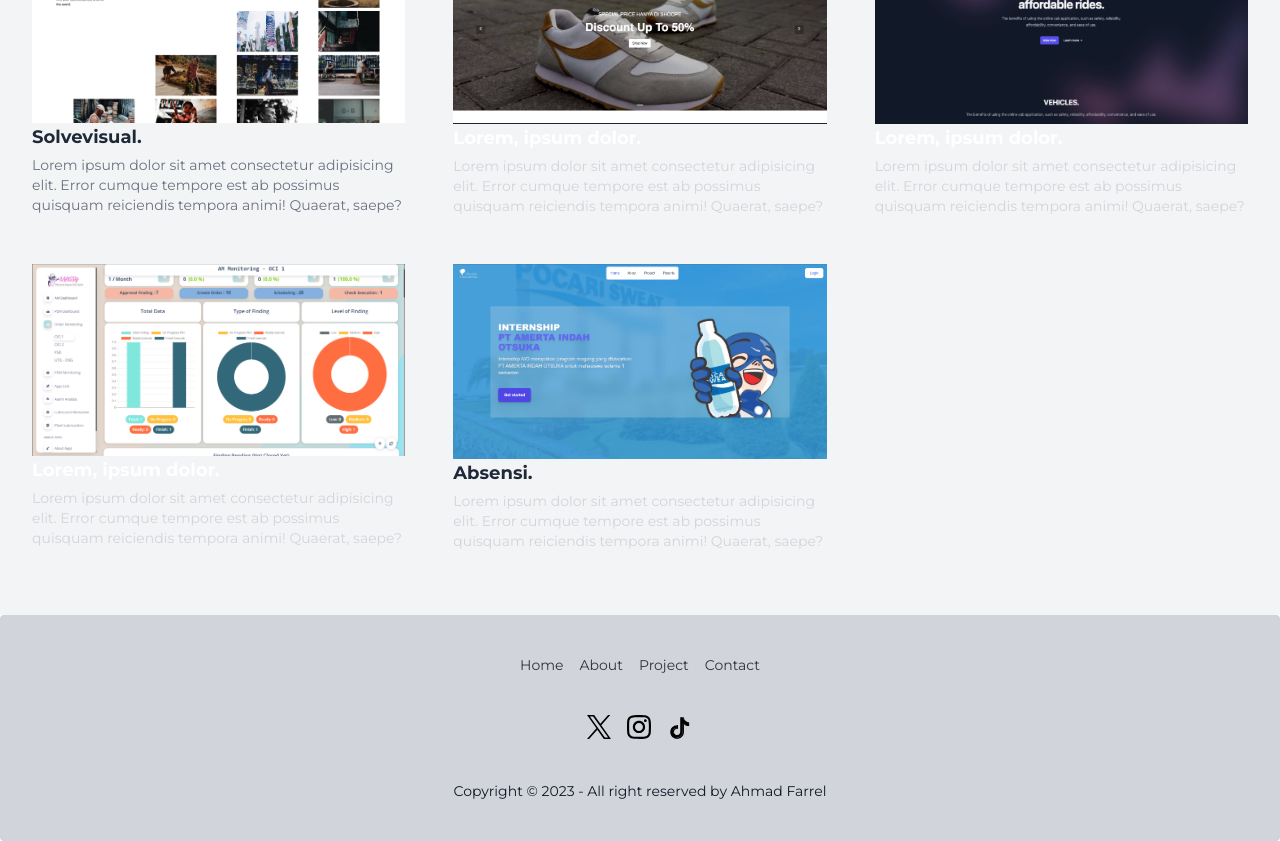
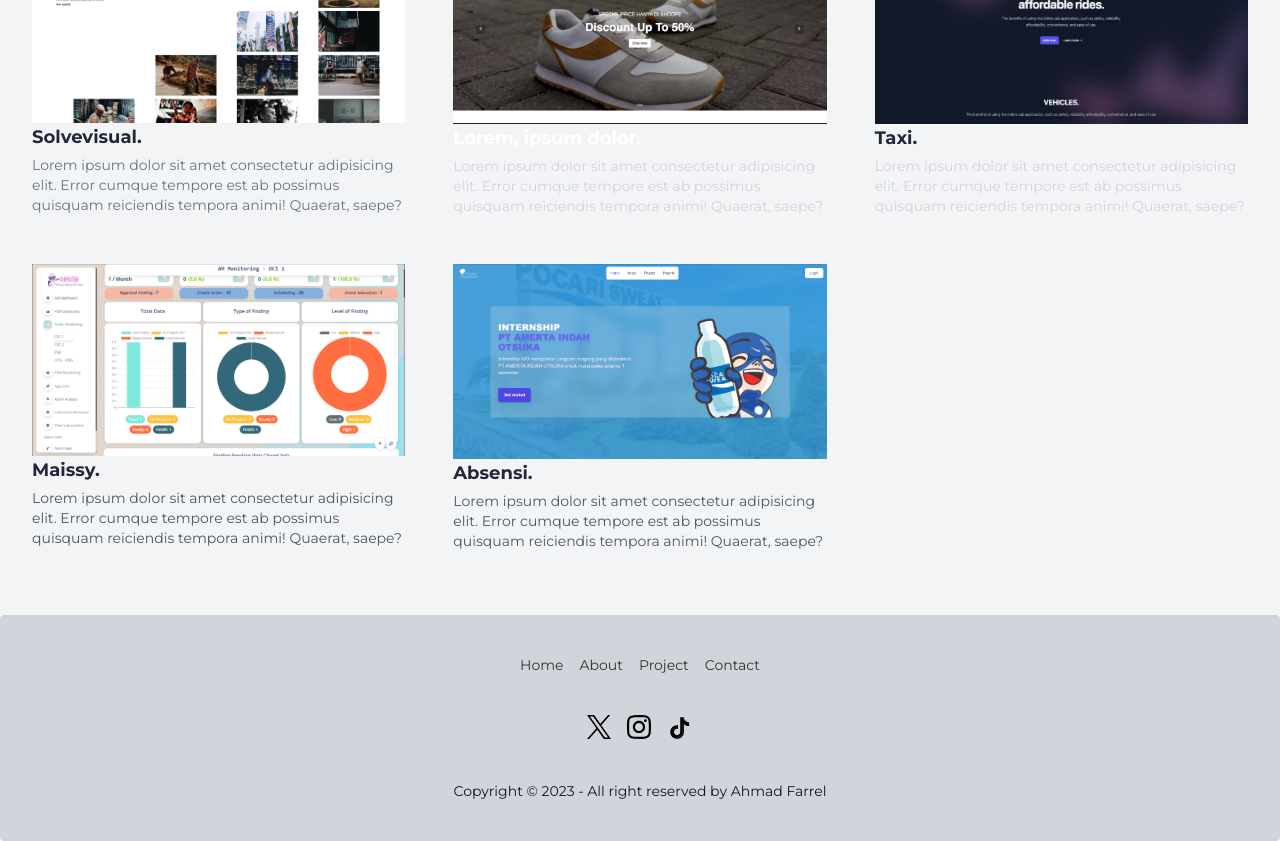
Before and after one commit to EnvyL27/portfolio, a React (Vite) app: page / in a window 1280 px wide. Shown: the part 1760-2601 px from the top of the page. Built offline with nearby package versions, Linux system fonts and the light colour scheme.

Commit message:
add porto

```diff
--- a/src/component/portfolio.jsx
+++ b/src/component/portfolio.jsx
@@ -52,7 +52,7 @@ function portfolio() {
       <img src={Tx} alt=""  />
 
         <div>
-          <h2 class="text-lg font-bold">Lorem, ipsum dolor.</h2>
+          <h2 class="text-lg font-bold text-gray-800">Taxi.</h2>
 
           <p class="mt-1 text-sm text-gray-300">
             Lorem ipsum dolor sit amet consectetur adipisicing elit. Error
@@ -66,9 +66,9 @@ function portfolio() {
       <img src={Ms} alt=""  />
 
         <div>
-          <h2 class="text-lg font-bold">Lorem, ipsum dolor.</h2>
+          <h2 class="text-lg font-bold text-gray-800">Maissy.</h2>
 
-          <p class="mt-1 text-sm text-gray-300">
+          <p class="mt-1 text-sm text-gray-600">
             Lorem ipsum dolor sit amet consectetur adipisicing elit. Error
             cumque tempore est ab possimus quisquam reiciendis tempora animi!
             Quaerat, saepe?
@@ -82,7 +82,7 @@ function portfolio() {
         <div>
           <h2 class="text-lg font-bold text-gray-800">Absensi.</h2>
 
-          <p class="mt-1 text-sm text-gray-300">
+          <p class="mt-1 text-sm text-gray-600">
             Lorem ipsum dolor sit amet consectetur adipisicing elit. Error
             cumque tempore est ab possimus quisquam reiciendis tempora animi!
             Quaerat, saepe?
```
